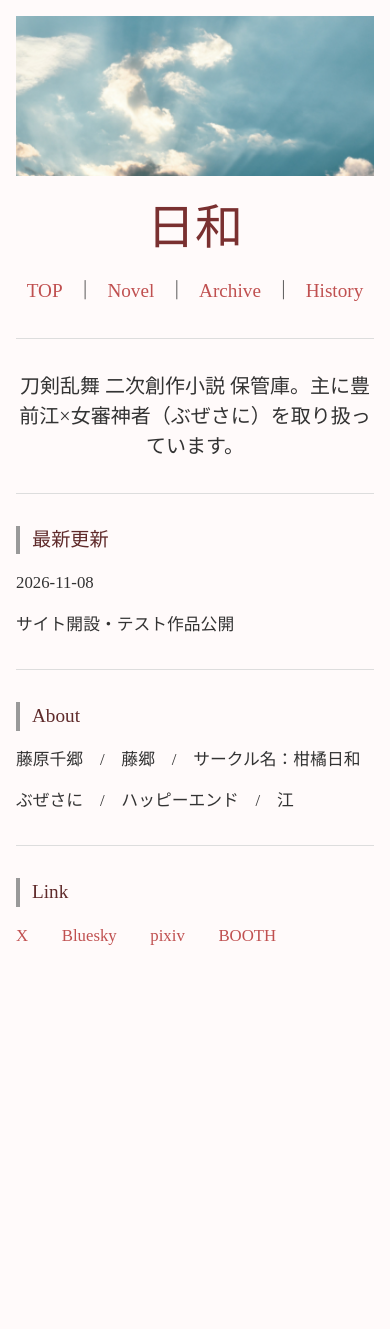
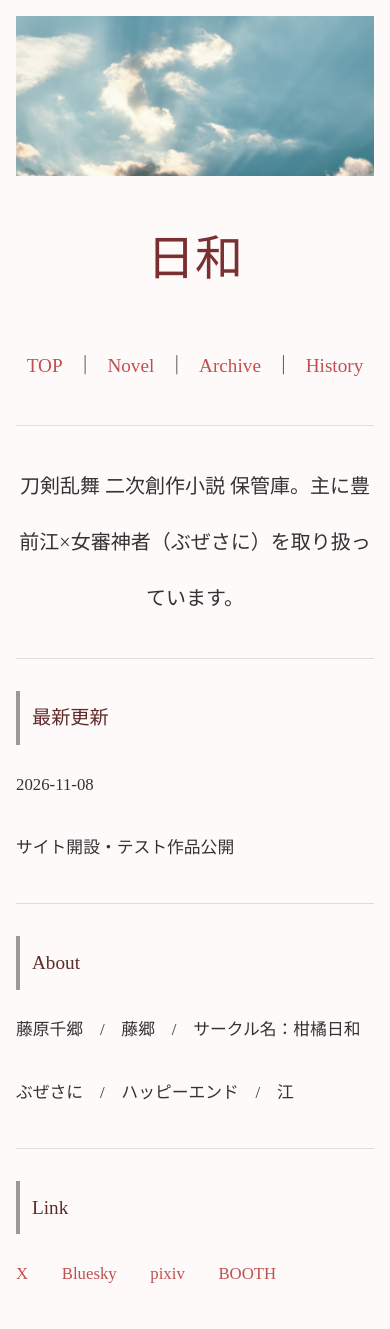
Before and after one commit to fjst160/lemon160, a Jekyll site: the page built from index.md, in a window 390 px wide. Built offline with Jekyll 4.4.1, drawn with Linux system fonts in a browser that asks for light colours; before the commit the page ends 980 px from its top, so only the background shows below that.

Commit message:
Update style.css

```diff
--- a/assets/style.css
+++ b/assets/style.css
@@ -181,7 +181,7 @@ a:hover{
     body{
         padding: 1rem;
         font-size: 20px;
-        line-height: 1.5;
+        line-height: 2.8;
     }
 
     nav{
```
